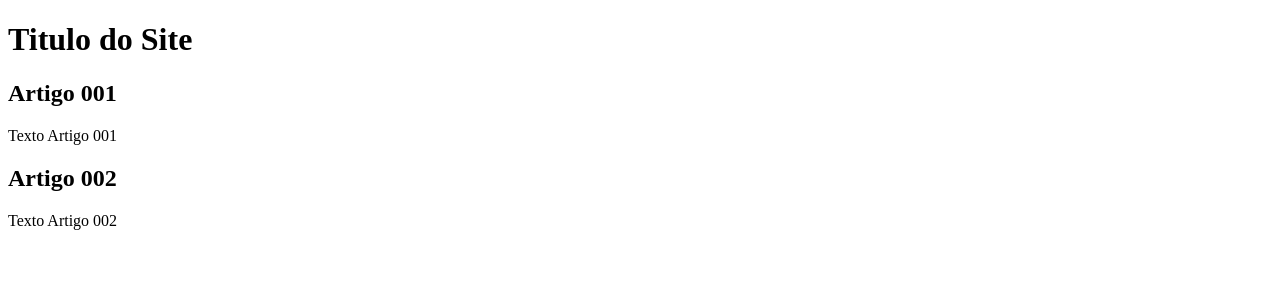
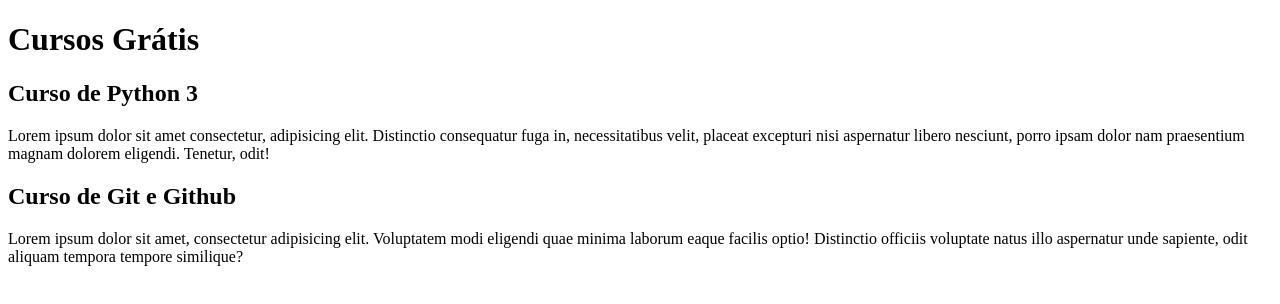
Before and after one commit to Yurizin3333/Projeto-site, a plain HTML site: page index.html in a window 1280 px wide. Drawn offline with Linux system fonts and the light colour scheme.

Commit message:
COmecei a escrever o conteúdo

```diff
--- a/index.html
+++ b/index.html
@@ -8,15 +8,15 @@
 <body>
     <main>
         <header>
-            <h1>Titulo do Site</h1>
+            <h1>Cursos Grátis</h1>
         </header>
         <article>
-            <h2>Artigo 001</h2>
-            <p>Texto Artigo 001</p>
+            <h2>Curso de Python 3</h2>
+            <p>Lorem ipsum dolor sit amet consectetur, adipisicing elit. Distinctio consequatur fuga in, necessitatibus velit, placeat excepturi nisi aspernatur libero nesciunt, porro ipsam dolor nam praesentium magnam dolorem eligendi. Tenetur, odit!</p>
         </article>
         <article>
-            <h2>Artigo 002</h2>
-            <p>Texto Artigo 002</p>
+            <h2>Curso de Git e Github</h2>
+            <p>Lorem ipsum dolor sit amet, consectetur adipisicing elit. Voluptatem modi eligendi quae minima laborum eaque facilis optio! Distinctio officiis voluptate natus illo aspernatur unde sapiente, odit aliquam tempora tempore similique?</p>
         </article>
     </main>
 </body>
```
